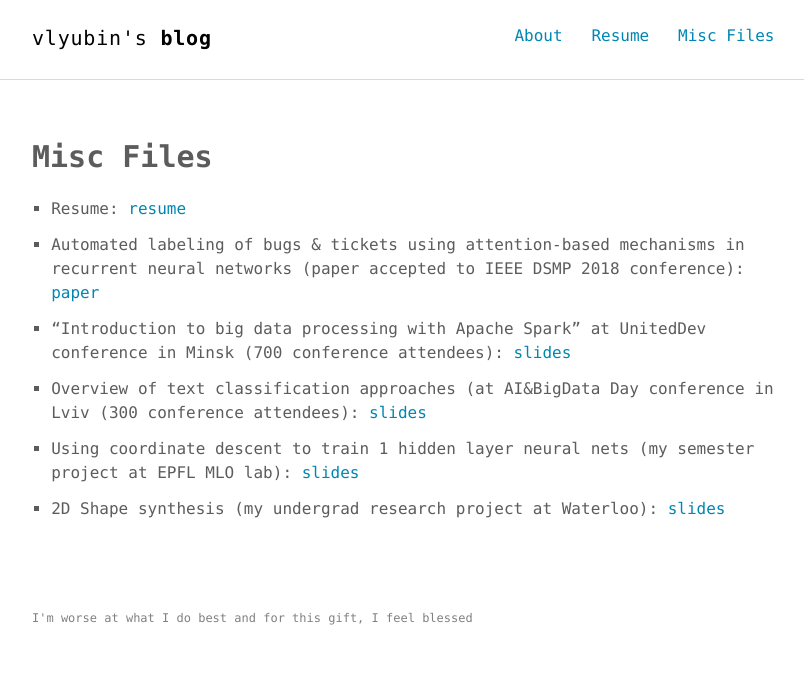
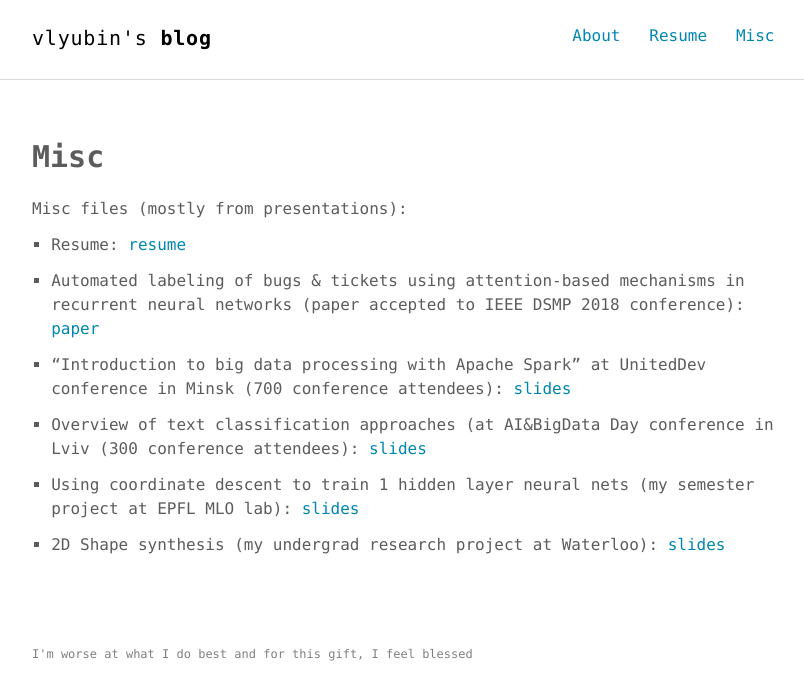
Before and after one commit to vlyubin/vlyubin.github.io, a Jekyll site: the page built from files.md, in a window 1280 px wide. Shown: the top 700 px of the page, without its empty margins (232-1036 px from the left). Built offline with Jekyll 4.4.1, drawn with Linux system fonts in a browser that asks for light colours.

```diff
--- a/_includes/nav.html
+++ b/_includes/nav.html
@@ -5,7 +5,7 @@
     <ul class="navbar">
       <li><a href="{{ '/about' | prepend: site.baseurl }}">About</a></li>
       <li><a href="/assets/resume.pdf">Resume</a></li>
-      <li><a href="{{ '/files' | prepend: site.baseurl }}">Misc Files</a></li>
+      <li><a href="{{ '/files' | prepend: site.baseurl }}">Misc</a></li>
     </ul>
   </div>
 </nav>
--- a/files.md
+++ b/files.md
@@ -1,8 +1,10 @@
 ---
 layout: page
-title: Misc Files
+title: Misc
 permalink: /files/
 ---
+
+Misc files (mostly from presentations):
 
 * Resume: [resume](/assets/resume.pdf)
 
```
Also changed, not shown: 1 other file.
